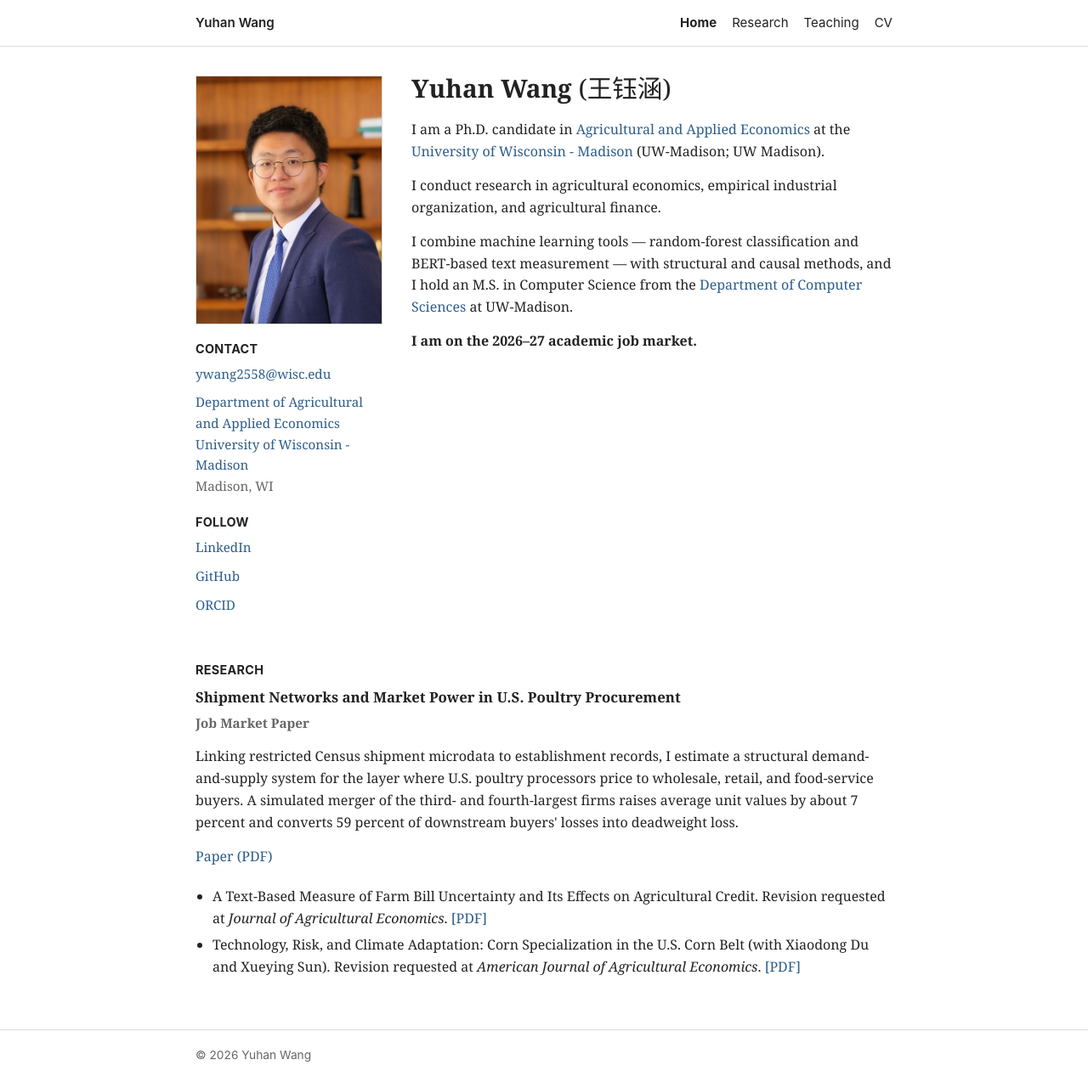
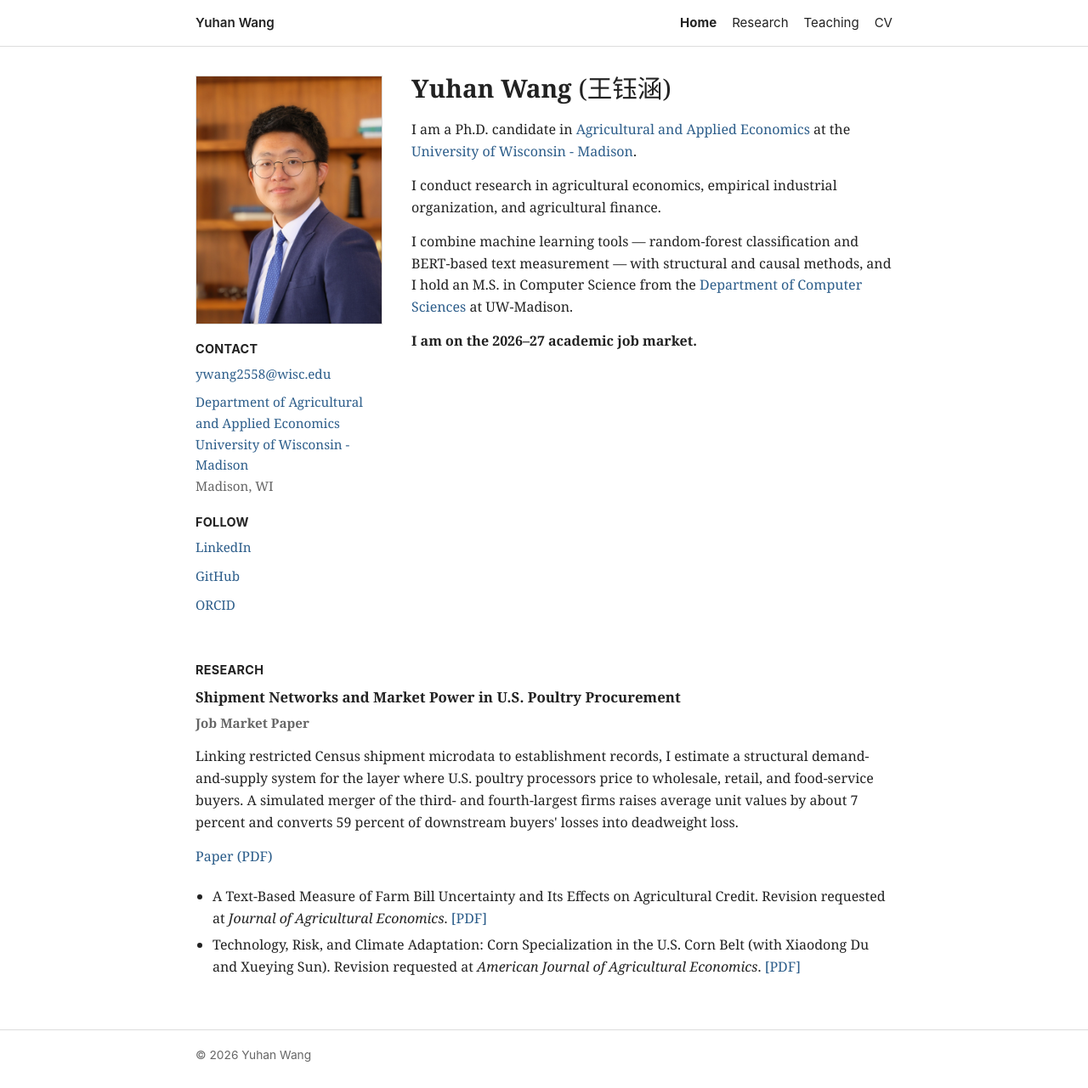
Before and after one commit to Yuhan-Wang-YW/Yuhan-Wang-YW.github.io, a Jekyll site: the page built from index.html, in a window 1280 px wide. Shown: the whole page at 85% size. Built offline with Jekyll 4.4.1, drawn with Linux system fonts in a browser that asks for light colours.

Commit message:
Remove UW-Madison abbreviation parenthetical from intro

```diff
--- a/index.html
+++ b/index.html
@@ -33,8 +33,7 @@ description: "Yuhan Wang is a Ph.D. candidate in Agricultural and Applied Econom
     <p class="lead">
       I am a Ph.D. candidate in
       <a href="https://aae.wisc.edu/">Agricultural and Applied Economics</a>
-      at the <a href="https://www.wisc.edu/">University of Wisconsin - Madison</a>
-      (UW-Madison; UW Madison).
+      at the <a href="https://www.wisc.edu/">University of Wisconsin - Madison</a>.
     </p>
     <p>
       I conduct research in agricultural economics, empirical industrial
```
